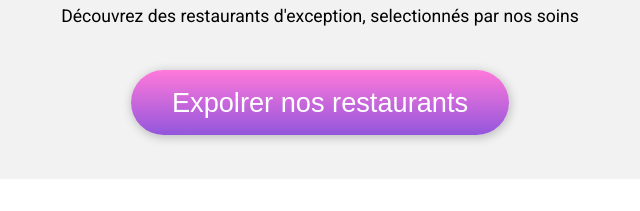
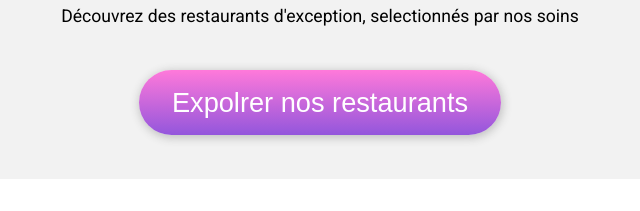
Before and after one commit to flaaroussi/OhmyFood, a website: page index.html in a window 1280 px wide. Shown: the part 215-426 px from the top of the page, 320-960 px from the left. Drawn offline with Linux system fonts and the light colour scheme; a web font is replaced by a local one.

Commit message:
Amélioration du botton

```diff
--- a/scss/components/_botton.scss
+++ b/scss/components/_botton.scss
@@ -14,8 +14,8 @@
    font-size:$font-size-title ;
    border-radius: 50px;
    padding: 0.6em;
-   padding-right: nth($padding-margin,3);
-   padding-left: nth($padding-margin,3);
+   padding-right: 1.2em;
+   padding-left: 1.2em;
    border: none;
 
 }
```
Also changed, not shown: public/css/main.css.
